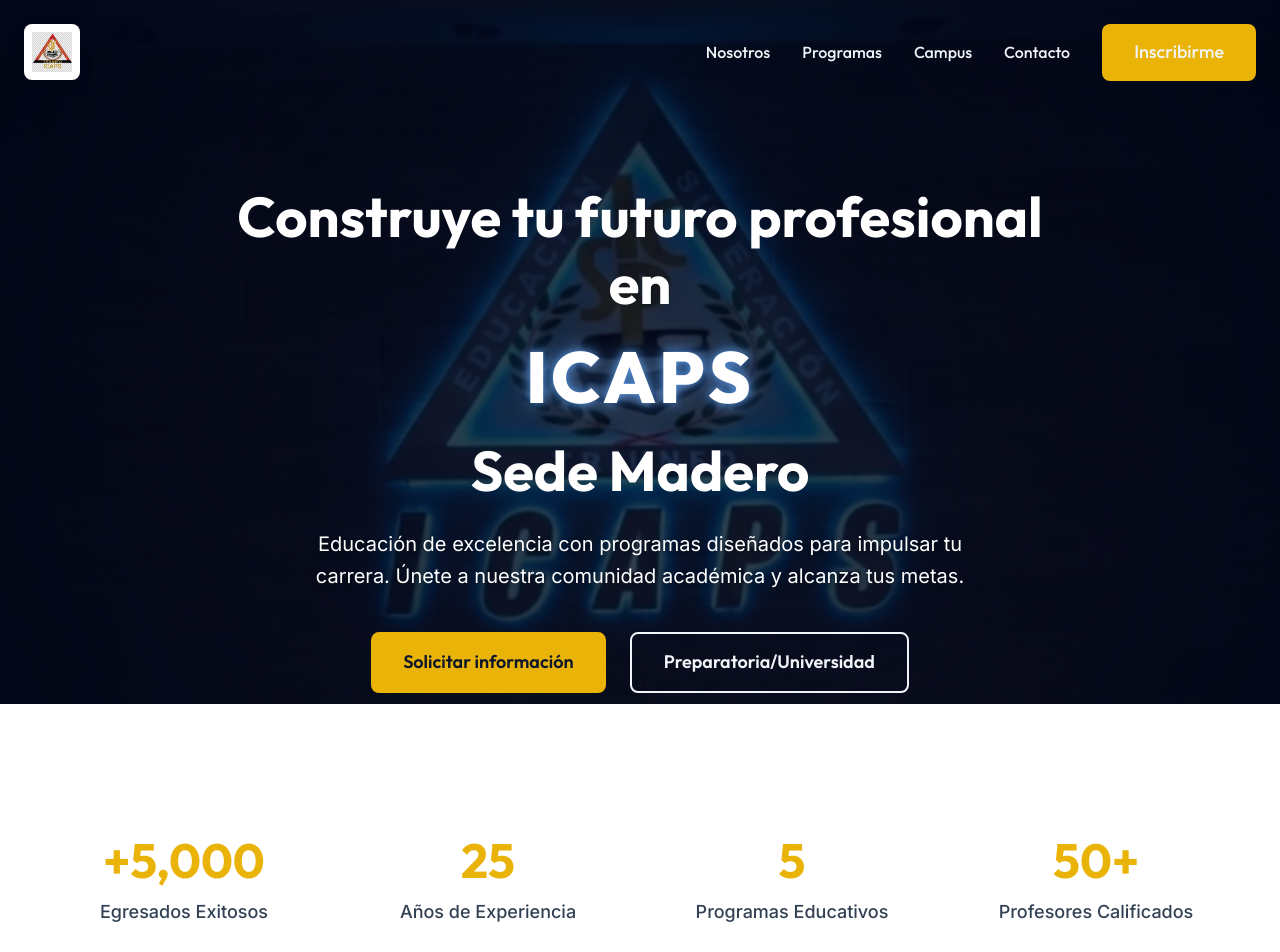
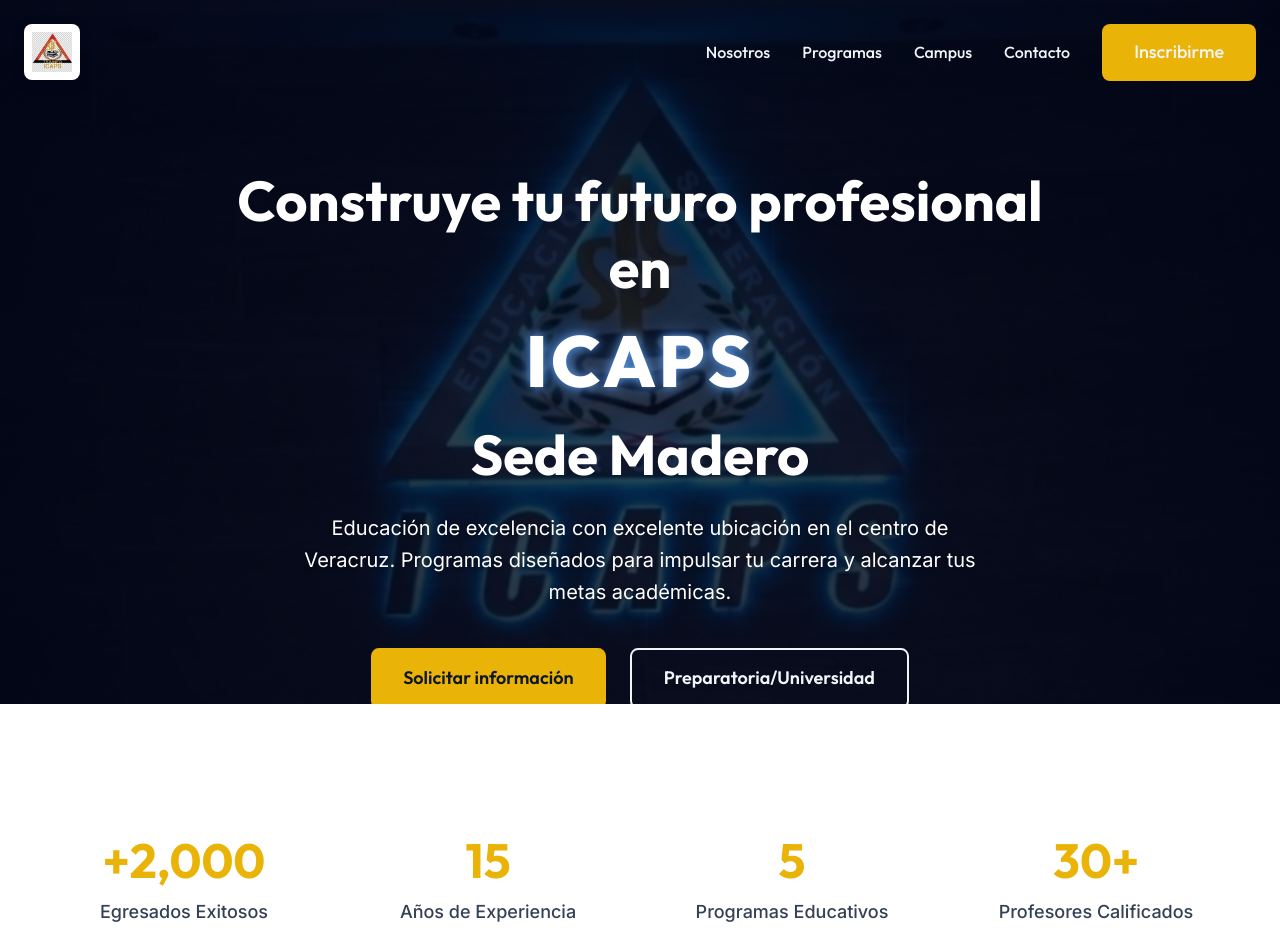
Before and after one commit to VanniBaltazar/icaps-site, a Next.js app: page / in a window 1280 px wide. Shown: the top 952 px of the page. Built offline with nearby package versions, Linux system fonts and the light colour scheme.

Commit message:
backup-april

```diff
--- a/components/sections/Hero.jsx
+++ b/components/sections/Hero.jsx
@@ -14,7 +14,7 @@
           Sede Madero
         </h1>
         <p className={styles.subtitle}>
-          Educación de excelencia con programas diseñados para impulsar tu carrera. Únete a nuestra comunidad académica y alcanza tus metas.
+          Educación de excelencia con excelente ubicación en el centro de Veracruz. Programas diseñados para impulsar tu carrera y alcanzar tus metas académicas.
         </p>
         <div className={styles.actions}>
           <a href="#contacto" className="btn btn-primary">
--- a/components/sections/InfoSede.jsx
+++ b/components/sections/InfoSede.jsx
@@ -7,7 +7,7 @@
       <div className="container">
         <h2 className="section-title">Información Sede Madero</h2>
         <p className="section-subtitle">
-          Conoce nuestra oferta educativa específica, horarios, costos y requisitos de inscripción para nuestra sede en Veracruz.
+          Conoce nuestra excelente ubicación en el centro de Veracruz, nuestra oferta educativa específica, horarios, costos y requisitos de inscripción.
         </p>
 
         <div className={styles.grid}>
--- a/components/sections/Stats.jsx
+++ b/components/sections/Stats.jsx
@@ -22,10 +22,10 @@
 
 export default function Stats() {
   const stats = [
-    { label: 'Egresados Exitosos', value: '+5000' },
-    { label: 'Años de Experiencia', value: '25' },
+    { label: 'Egresados Exitosos', value: '+2000' },
+    { label: 'Años de Experiencia', value: '15' },
     { label: 'Programas Educativos', value: '5' },
-    { label: 'Profesores Calificados', value: '50+' },
+    { label: 'Profesores Calificados', value: '30+' },
   ];
 
   return (
```
